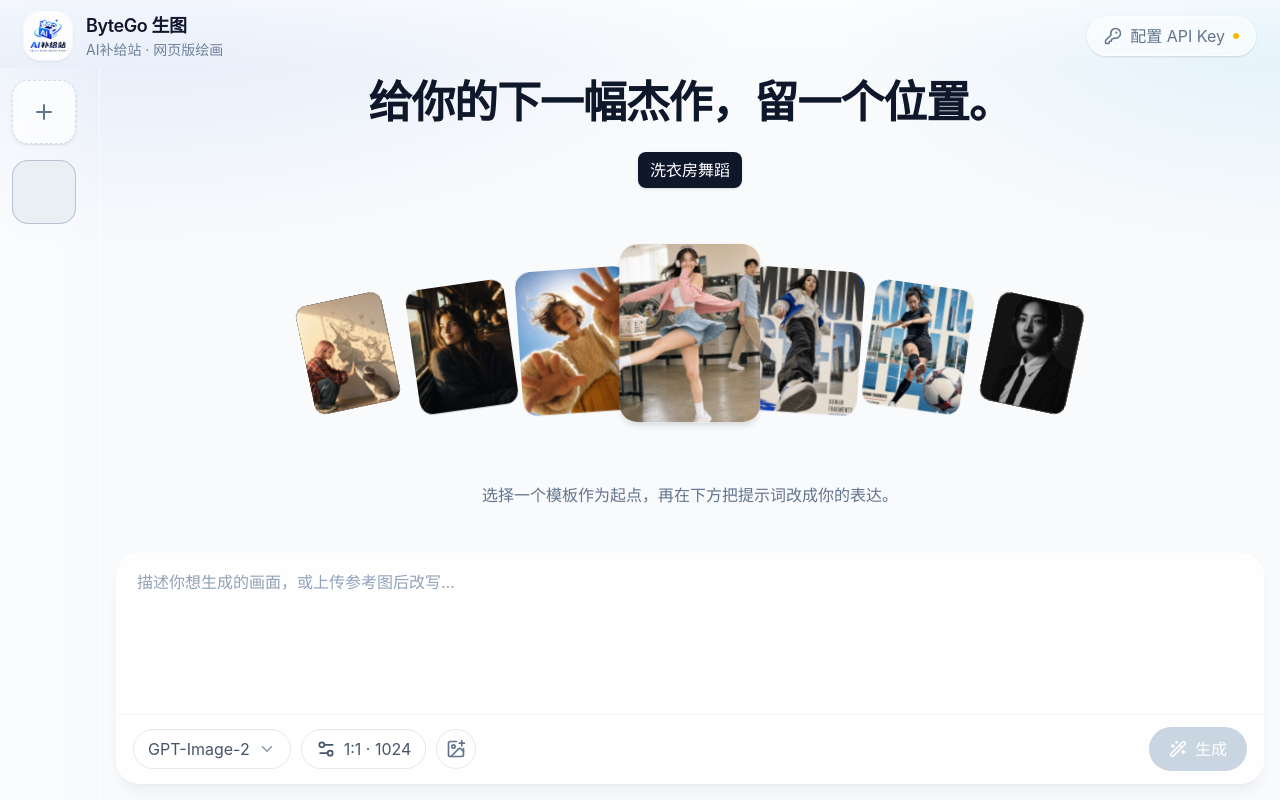
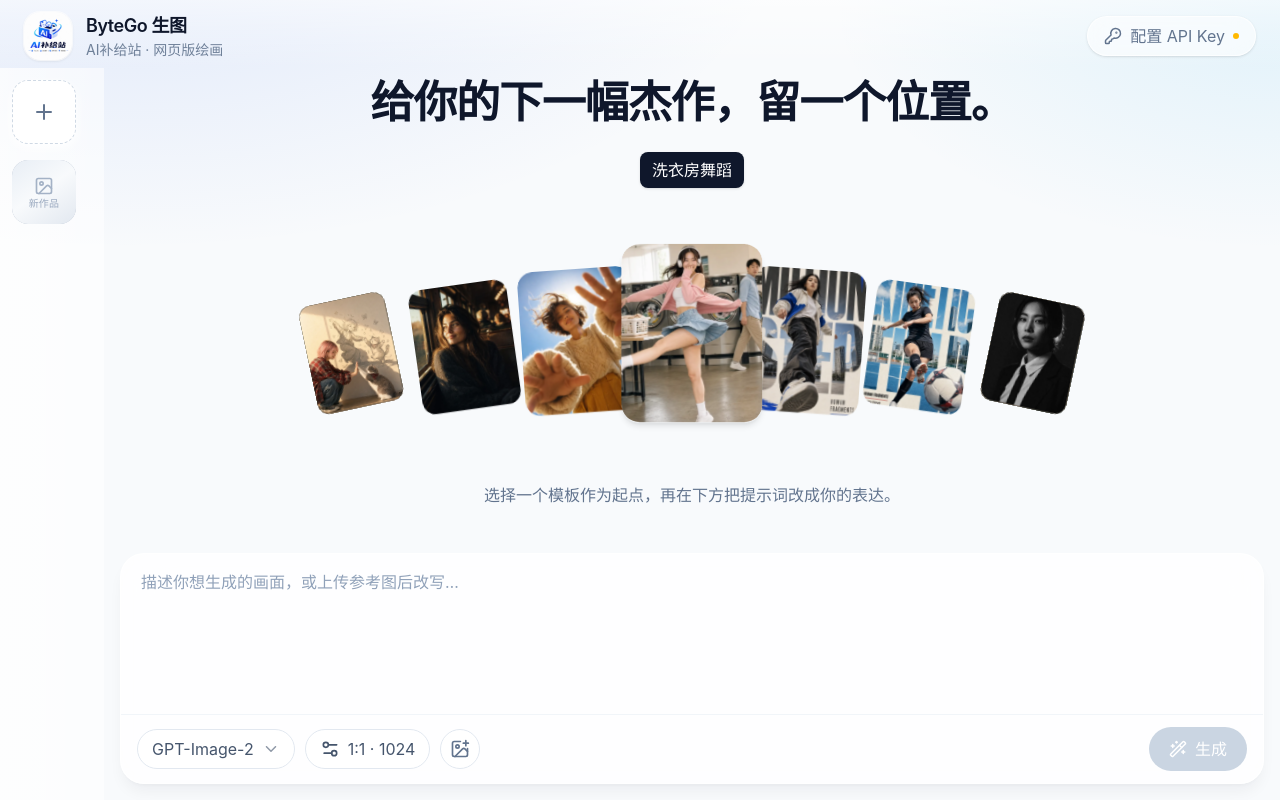
Before and after one commit to LukeLiou/bytego-paint, a React (Vite) app: page / in a window 1280 px wide. Built offline with nearby package versions, Linux system fonts and the light colour scheme.

Commit message:
fix(ui): start blank on refresh and polish history strip
Signed-off-by: LukeLiou <LukeLiou@users.noreply.github.com>

```diff
--- a/src/App.tsx
+++ b/src/App.tsx
@@ -40,12 +40,10 @@ export default function App() {
       const [history, catalog] = await Promise.all([listPaintings(), loadTemplates().catch(() => [])])
       if (cancelled) return
       setTemplates(catalog)
-      if (history.length > 0) {
-        setItems(history)
-        setCurrent(history[0])
-      } else {
-        setItems((prev) => (prev.length > 0 ? prev : [current]))
-      }
+      // Refresh always opens a blank canvas; completed works stay in the strip only.
+      const draft = createDraftPainting()
+      setCurrent(draft)
+      setItems([draft, ...history])
       hydratedRef.current = true
     })()
     return () => {
@@ -56,10 +54,18 @@ export default function App() {
   useEffect(() => {
     if (!hydratedRef.current) return
     setItems((prev) => {
-      const next = prev.some((item) => item.id === current.id)
-        ? prev.map((item) => (item.id === current.id ? current : item))
-        : [current, ...prev]
-      return next.sort((a, b) => b.updatedAt - a.updatedAt)
+      const byId = new Map(prev.map((item) => [item.id, item]))
+      byId.set(current.id, current)
+      const all = [...byId.values()]
+      const drafts = all.filter((item) => !item.imageDataUrl && !item.persistedAt)
+      const done = all
+        .filter((item) => Boolean(item.imageDataUrl || item.persistedAt))
+        .sort((a, b) => b.updatedAt - a.updatedAt)
+      const orderedDrafts = [
+        ...drafts.filter((item) => item.id === current.id),
+        ...drafts.filter((item) => item.id !== current.id)
+      ]
+      return [...orderedDrafts, ...done]
     })
   }, [current])
 
@@ -151,9 +157,15 @@ export default function App() {
   const onAdd = useCallback(() => {
     const draft = createDraftPainting({ model: current.model, size: current.size })
     setCurrent(draft)
-    setItems((prev) => [draft, ...prev])
+    setItems((prev) => {
+      const keep = prev.filter((item) => {
+        if (item.id === current.id) return false
+        return Boolean(item.imageDataUrl || item.persistedAt || item.prompt.trim() || (item.referenceImages?.length ?? 0) > 0)
+      })
+      return [draft, ...keep]
+    })
     setError(undefined)
-  }, [current.model, current.size])
+  }, [current.id, current.model, current.size])
 
   const onSelect = useCallback(
     (id: string) => {
--- a/src/components/HistoryStrip.tsx
+++ b/src/components/HistoryStrip.tsx
@@ -1,4 +1,5 @@
-import { Plus, Trash2 } from 'lucide-react'
+import { ImageIcon, Plus, Trash2 } from 'lucide-react'
+import { useEffect, useRef } from 'react'
 
 import PaintingSkeletonSurface from './PaintingSkeletonSurface'
 import type { PaintingRecord } from '@/lib/types'
@@ -13,6 +14,10 @@ interface HistoryStripProps {
   busy?: boolean
 }
 
+function isEmptyDraft(item: PaintingRecord) {
+  return !item.imageDataUrl && !item.persistedAt
+}
+
 export function HistoryStrip({
   items,
   selectedId,
@@ -22,33 +27,49 @@ export function HistoryStrip({
   onDelete,
   busy
 }: HistoryStripProps) {
+  const scrollerRef = useRef<HTMLDivElement>(null)
+  const selectedRef = useRef<HTMLDivElement>(null)
+
+  useEffect(() => {
+    const scroller = scrollerRef.current
+    const selected = selectedRef.current
+    if (!scroller || !selected) return
+    selected.scrollIntoView({ inline: 'nearest', block: 'nearest', behavior: 'smooth' })
+  }, [selectedId])
+
   return (
     <aside
-      className="flex shrink-0 gap-2 overflow-x-auto bg-transparent px-2 py-2 [scrollbar-width:none] [-ms-overflow-style:none] [&::-webkit-scrollbar]:hidden md:h-full md:w-[100px] md:flex-col md:gap-3 md:overflow-x-hidden md:overflow-y-auto md:border-r md:border-white/50 md:bg-gradient-to-r md:from-white/30 md:to-transparent md:px-3 md:py-3"
+      className="relative z-20 isolate flex shrink-0 flex-col bg-white/55 shadow-[0_1px_0_rgba(15,23,42,0.06)] backdrop-blur-md md:h-full md:w-[104px] md:bg-gradient-to-r md:from-white/45 md:to-transparent md:shadow-none md:backdrop-blur-none"
       aria-label="绘画历史">
+      <div
+        ref={scrollerRef}
+        className="flex snap-x snap-mandatory gap-2 overflow-x-auto overscroll-x-contain px-2 py-2 [scrollbar-width:none] [-ms-overflow-style:none] [&::-webkit-scrollbar]:hidden md:h-full md:snap-y md:flex-col md:gap-3 md:overflow-x-hidden md:overflow-y-auto md:px-3 md:py-3">
         <button
           type="button"
           disabled={busy}
           onClick={onAdd}
           aria-label="新建绘画"
           title="新建绘画"
-        className="sticky left-0 z-10 flex size-12 shrink-0 items-center justify-center rounded-xl border border-dashed border-slate-300/80 bg-white/70 text-slate-500 shadow-sm backdrop-blur-sm hover:bg-white/90 hover:text-slate-800 disabled:opacity-50 md:sticky md:top-0 md:mb-1 md:size-16 md:rounded-2xl">
+          className="sticky left-0 z-30 flex size-12 shrink-0 items-center justify-center rounded-xl border border-dashed border-slate-300/90 bg-white text-slate-500 shadow-[4px_0_12px_rgba(255,255,255,0.95)] transition hover:bg-slate-50 hover:text-slate-800 disabled:opacity-50 md:sticky md:top-0 md:mb-1 md:size-16 md:rounded-2xl md:shadow-[0_4px_12px_rgba(255,255,255,0.95)]">
           <Plus className="size-5 md:size-6" />
         </button>
 
         {items.map((item) => {
           const active = item.id === selectedId
           const running = item.id === runningId
+          const empty = isEmptyDraft(item)
+
           return (
             <div
               key={item.id}
-            className={`group relative flex size-12 shrink-0 items-center justify-center overflow-visible rounded-xl bg-slate-100 p-0 leading-none transition hover:bg-slate-200/80 md:size-16 md:rounded-2xl ${
-              active ? 'bg-white' : ''
+              ref={active ? selectedRef : undefined}
+              className={`group relative size-12 shrink-0 snap-start overflow-hidden rounded-xl bg-slate-100 leading-none transition md:size-16 md:rounded-2xl ${
+                active ? 'bg-white ring-1 ring-slate-400/55 ring-inset' : 'hover:bg-slate-200/80'
               }`}>
               <button
                 type="button"
                 className="absolute inset-0 z-0"
-              aria-label={item.prompt || '未命名绘画'}
+                aria-label={item.prompt || (empty ? '新绘画' : '未命名绘画')}
                 onClick={() => onSelect(item.id)}>
                 <span className="pointer-events-none absolute inset-0 overflow-hidden rounded-xl md:rounded-2xl">
                   {item.imageDataUrl ? (
@@ -58,17 +79,17 @@ export function HistoryStrip({
                       <PaintingSkeletonSurface />
                     </div>
                   ) : (
-                  <span className="block size-full bg-slate-200/70" aria-hidden />
+                    <span
+                      aria-hidden
+                      className="flex size-full flex-col items-center justify-center gap-0.5 bg-[linear-gradient(145deg,#e8eef5,#f8fafc_48%,#e2e8f0)] text-slate-400">
+                      <ImageIcon className="size-4 opacity-80 md:size-5" />
+                      <span className="text-[9px] font-medium tracking-wide text-slate-400/90 md:text-[10px]">
+                        新作品
+                      </span>
+                    </span>
                   )}
                 </span>
               </button>
-
-            {active && (
-              <span
-                aria-hidden
-                className="pointer-events-none absolute inset-0 z-10 rounded-xl ring-1 ring-slate-400/55 ring-inset md:rounded-2xl"
-              />
-            )}
 
               {running && item.imageDataUrl && (
                 <span className="pointer-events-none absolute inset-x-1.5 bottom-1.5 z-10 h-1 overflow-hidden rounded-full bg-black/10 md:inset-x-2 md:bottom-2 md:h-1.5">
@@ -80,17 +101,18 @@ export function HistoryStrip({
                 <button
                   type="button"
                   aria-label="删除"
-                className="absolute -top-1 -right-1 z-20 flex size-5 cursor-pointer items-center justify-center rounded-full border border-slate-200 bg-white/95 text-red-500 opacity-100 shadow-sm transition md:size-7 md:opacity-0 md:group-hover:opacity-100"
+                  className="absolute top-0.5 right-0.5 z-20 flex size-5 cursor-pointer items-center justify-center rounded-full border border-slate-200/90 bg-white/95 text-red-500 shadow-sm transition md:size-6 md:opacity-0 md:group-hover:opacity-100"
                   onClick={(event) => {
                     event.stopPropagation()
                     onDelete(item.id)
                   }}>
-                <Trash2 className="size-3 md:size-4" />
+                  <Trash2 className="size-3 md:size-3.5" />
                 </button>
               )}
             </div>
           )
         })}
+      </div>
     </aside>
   )
 }
```
Lines whose indentation alone changed are shown as unchanged.
